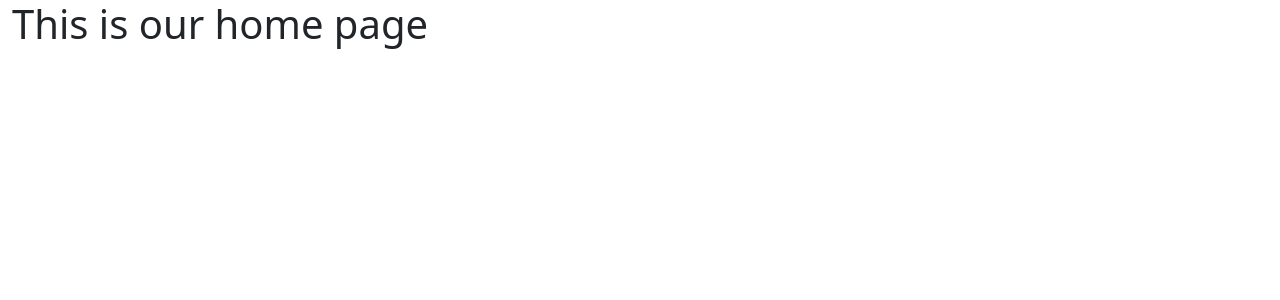
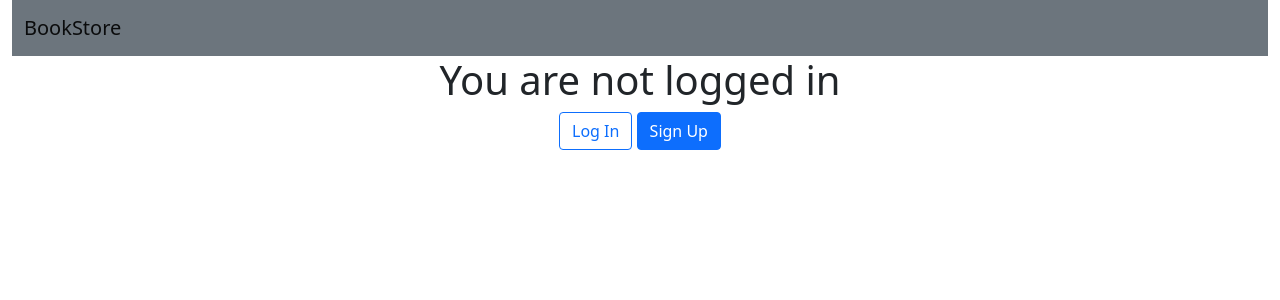
Before and after one commit to dgamee/bookstore, a Django app: page / in a window 1280 px wide. Shown: the top 300 px of the page. Run offline with Django 4.2, Linux system fonts and the light colour scheme; some libraries are stand-ins or nearby versions.

Commit message:
added bootstrap and signup functionality

```diff
--- /dev/null
+++ b/accounts/urls.py
@@ -0,0 +1,7 @@
+from django.urls import path
+
+from .views import SignupPageView
+
+urlpatterns = [
+    path("signup/", SignupPageView.as_view(), name="signup"),
+]
--- a/bookstore/settings.py
+++ b/bookstore/settings.py
@@ -131,3 +131,6 @@ STATICFILES_DIRS = [BASE_DIR / 'static']
 DEFAULT_AUTO_FIELD = "django.db.models.BigAutoField"
 
 AUTH_USER_MODEL = "accounts.CustomUser"
+
+LOGIN_REDIRECT_URL = "home"
+LOGOUT_REDIRECT_URL = "home"
--- a/bookstore/urls.py
+++ b/bookstore/urls.py
@@ -18,6 +18,11 @@ from django.contrib import admin
 from django.urls import path, include
 
 urlpatterns = [
+    # Django admin
     path("admin/", admin.site.urls),
+    # user management
+    path("accounts/",include("django.contrib.auth.urls")),
+    # local app
+    path("accounts/",include("accounts.urls")),
     path("", include("pages.urls")),
 ]
--- a/templates/base.html
+++ b/templates/base.html
@@ -4,14 +4,60 @@
 <head>
     <meta charset="UTF-8">
     <meta name="viewport" content="width=device-width, initial-scale=1.0">
+    <link rel="stylesheet" href="https://cdn.jsdelivr.net/npm/bootstrap-icons@1.11.1/font/bootstrap-icons.css">
     <link href='{% static "css/bootstrap.min.css" %}' rel="stylesheet">
     <title>{% block title %}BookStore{% endblock title %}</title>
 </head>
 <body>
     <div class="container-fluid">
+        <nav class="navbar navbar-expand-sm navbar-light bg-secondary">
+            <div class="container-fluid">
+                <a class="navbar-brand" href="{% url 'home' %}">BookStore</a>
+                {% if user.is_authenticated %}
+                    <button class="navbar-toggler"  type="button" data-bs-toggle="collapse" data-bs-target="#navbarNavDropdown" aria-controls="navbarNavDropdown" aria-expanded="false" aria-label="Toggle navigation">
+                        <span class="navbar-toggler-icon"></span>
+                    </button>
+                    <div class="collapse navbar-collapse" id="navbarNavDropdown">
+                        <ul class="navbar-nav me-auto">
+                            <li class="nav-item">
+                                <a class="nav-link active" aria-current="page" href="#">Home</a>
+                            </li>
+                            <li class="nav-item">
+                                <a class="nav-link" href="#">Features</a>
+                            </li>
+                        </ul>
+                        <ul class="navbar-nav">
+                            <li class="nav-item dropdown">
+                                <a class="nav-link text-end dropdown-toggle " href="#" id="dropdownUser1" role="button" data-bs-toggle="dropdown" aria-expanded="false"> {{ user.username }}</a>
+                                <ul class="dropdown-menu me-auto text-small dropdown-menu-end" aria-labelledby="dropdownUser1">
+                                    <li><a class="dropdown-item" href="{% url 'password_change'%}">Change password</a></li>
+                                    <li><a class="dropdown-item" href="{% url 'logout' %}">Log Out</a></li>
+                                </ul>
+
+                            </li>
+                        </ul>
+
+
+                {% else %}
+
+                <!-- <button class="navbar-toggler"  type="button" data-bs-toggle="collapse" data-bs-target="#navbarNavDropdown1" aria-controls="navbarNavDropdown1" aria-expanded="false" aria-label="Toggle navigation">
+                    <span class="navbar-toggler-icon"></span>
+                </button>
+
+                <div class="collapse navbar-collapse" id="navbarNavDropdown1">
+                    <span class="float-end">
+                        <p></p>
+                        <a href="{% url 'login' %}" class="btn  btn-outline-primary "> Log In </a>
+                        <a href="#" class="btn btn-primary">Sign Up</a>
+                    </span>
+                </div> -->
+                {% endif %}
+            </div>
+        </nav>
         {% block content %}
         {% endblock content %}
     </div>
     <script src="{% static 'js/bootstrap.bundle.min.js' %}"></script>
 </body>
+
 </html>
--- a/templates/index.html
+++ b/templates/index.html
@@ -4,6 +4,18 @@
 
 {% block content %}
 
-    <h1>This is our home page</h1>
+    {% if user.is_authenticated %}
+        <h1>This is our home page</h1>
+
+        <p>Welcome {{ user.username }}</p>
+        <a class="btn btn-danger" href="{% url 'logout' %}">Log Out</a>
+    {% else %}
+        <h1 class="text-center">You are not logged in</h1>
+        <div class="text-center">
+            <a class="btn  btn-outline-primary " href="{% url 'login' %}">Log In</a>
+            <a class="btn btn-primary" href="{% url 'signup' %}">Sign Up</a>
+        </div>
+
+    {% endif %}
 
 {% endblock content %}
```
Also changed, not shown: accounts/views.py (+8 -1 lines), templates/registration/login.html (added, +12 -0 lines), templates/registration/signup.html (added, +12 -0 lines), 2 other files.
